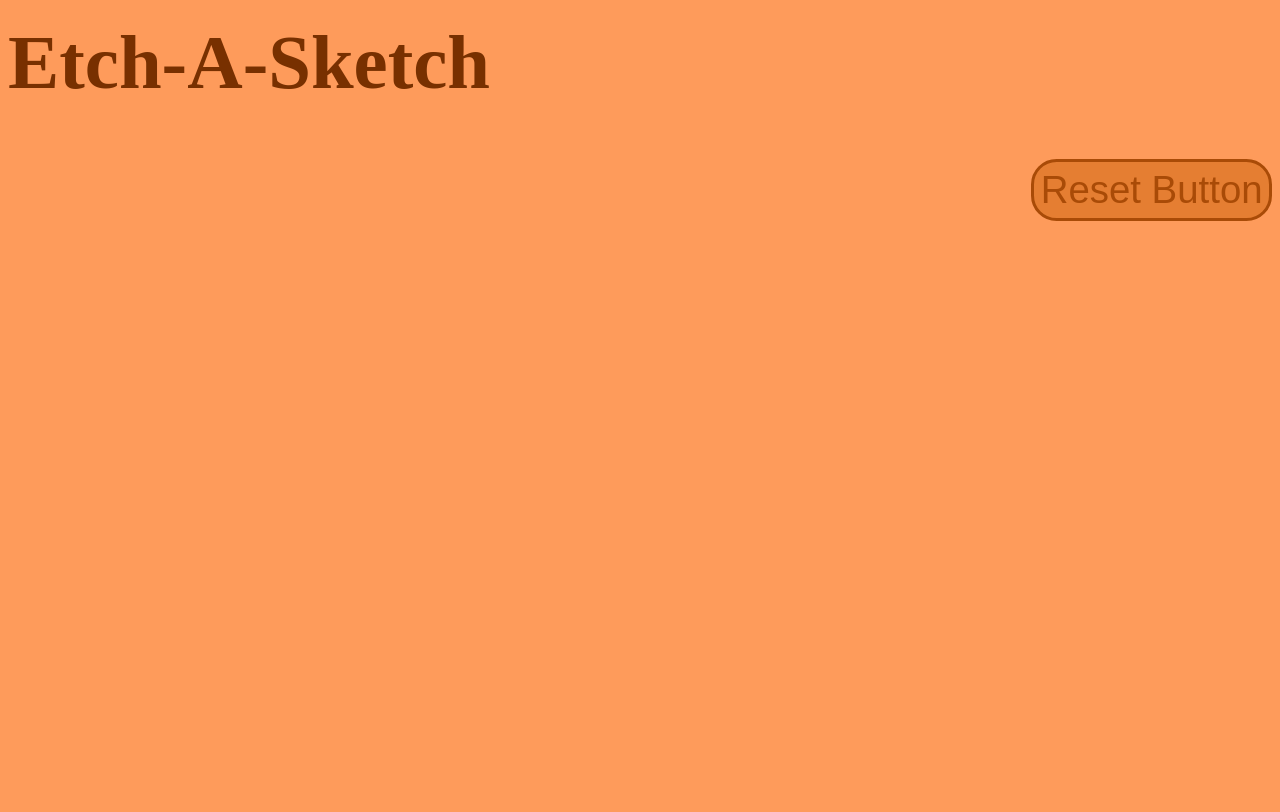
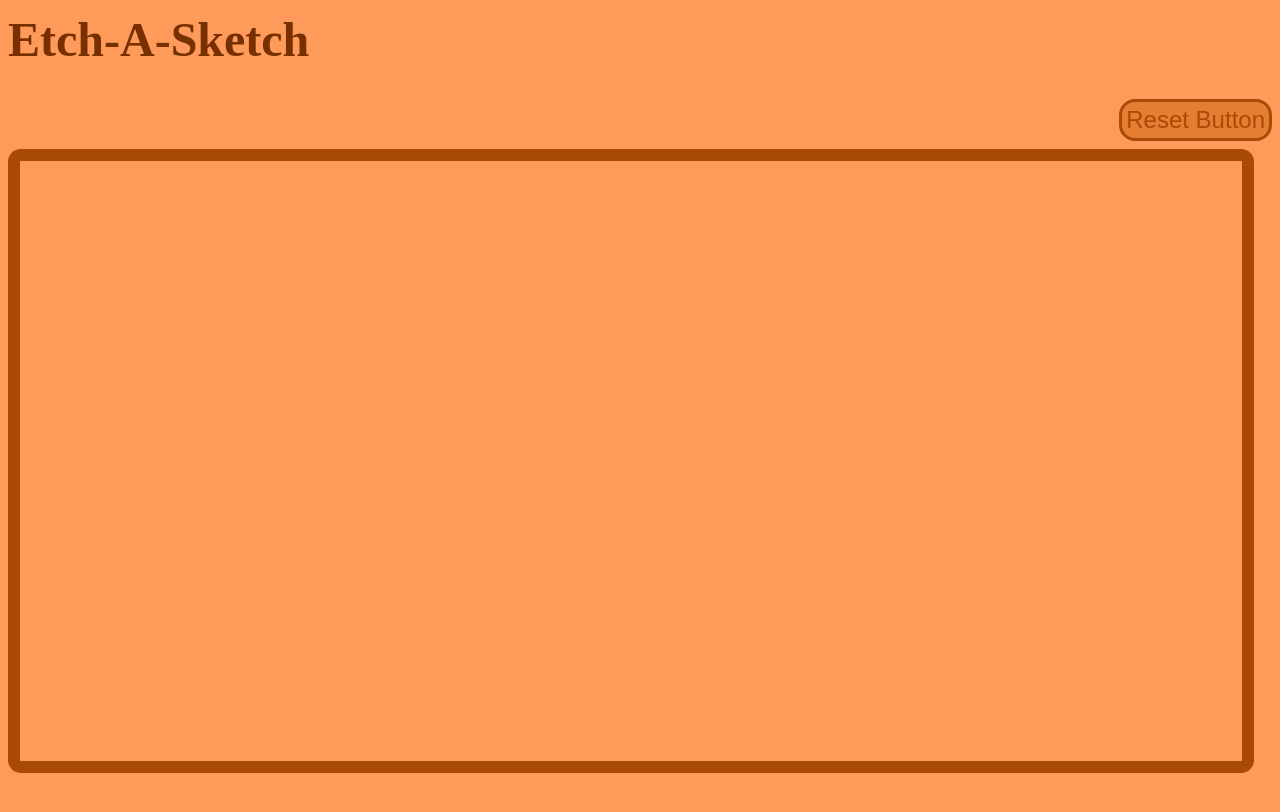
Before and after one commit to palmerusaf/etch-a-sketch, a plain HTML site: page index.html in a window 1280 px wide. Drawn offline with Linux system fonts and the light colour scheme.

Commit message:
add boarder to grid container fix sizing issues with container

```diff
--- a/style.css
+++ b/style.css
@@ -7,17 +7,18 @@ body{
 }
 
 .buttonContainer {
-  padding-bottom: 1vw;
+  padding-bottom: 1vh;
   background-color: inherit;
 }
 
 .resetButton {
-  font-size: 3vw;
-  padding: 0.5vw;
+  font-size: 3vh;
+  padding: 0.5vh;
   background-color: #e57e32;
   color: #a94b07;
   border: solid;
-  border-radius: 2vw;
+  height: fit-content;
+  border-radius: 2vh;
 }
 
 .resetButton:hover {
@@ -27,18 +28,23 @@ body{
 .buttonContainer {
   display: flex;
   justify-content: right;
+  height: 6%;
 }
 
 #heading h1{
 color: #783000;
 font-family: Dyuthi;
-font-size: 6vw;
-margin-top: 1.5vw;
+font-size: 6vh;
+margin-top: 1.5vh;
 }
 
 #container {
   display: flex;
   flex-wrap: wrap;
-  width: 96vw;
-  height: 95vw;
+  width: 95.5vw;
+  height: 75vh;
+  color: #a94b07;
+  border: solid;
+  border-width: 1vw;
+  border-radius: 1vw;
 }
```
